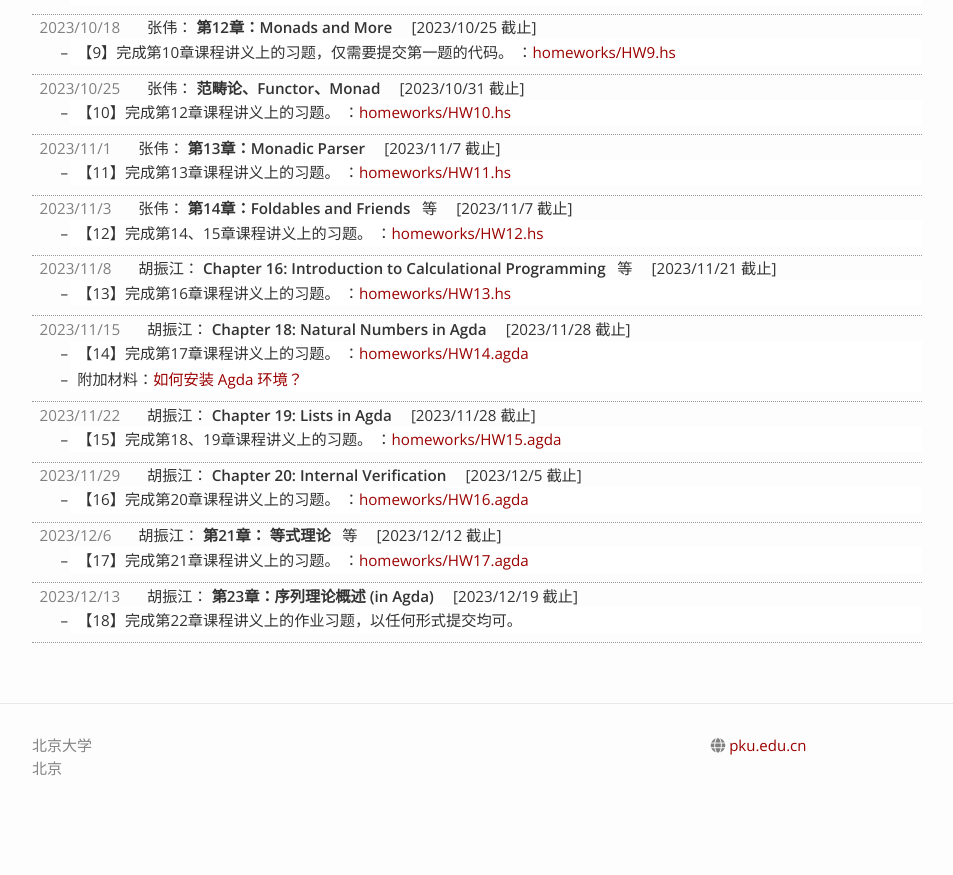
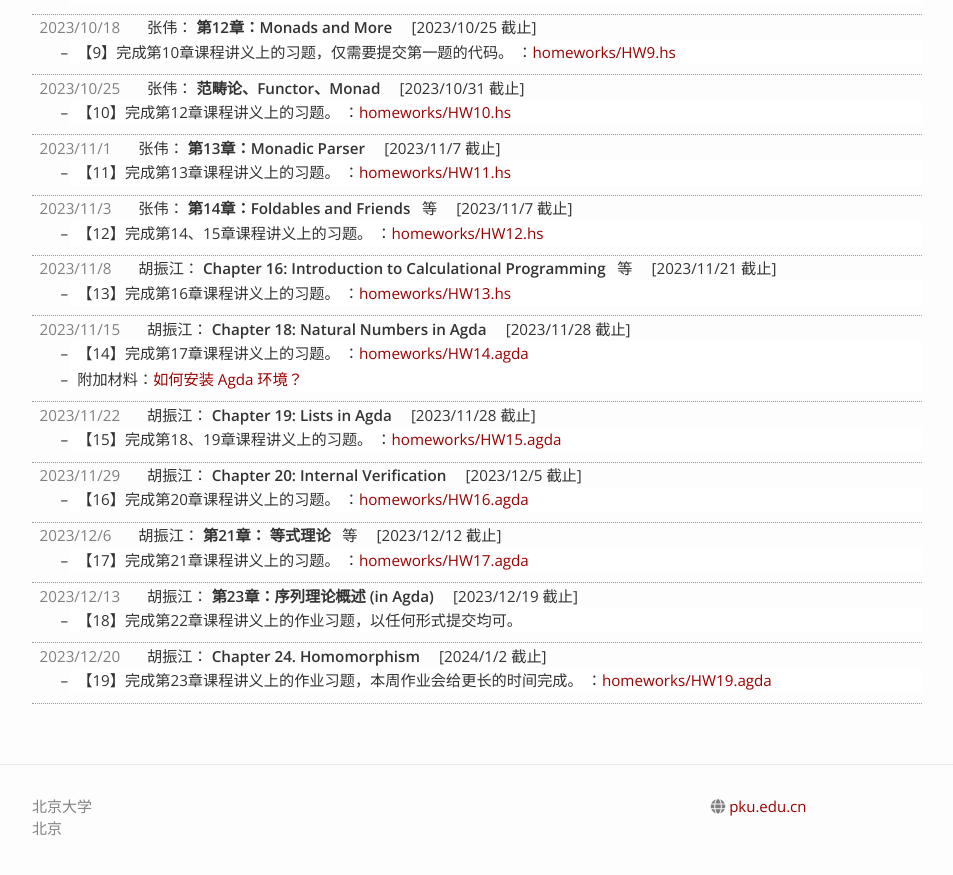
Before and after one commit to zhenjiang888/FP, a Jekyll site: the page built from 2023/assignments.md, in a window 1280 px wide and 900 px high, scrolled down 999 px. Shown: the top 875 px of the window, without its empty margins (163-1116 px from the left). Built offline with Jekyll 4.4.1, drawn with Linux system fonts in a browser that asks for light colours; nearby versions of some CDN libraries; before the commit the page ends 1838 px from its top, so only the background shows below that.

```diff
--- a/_data/_2023.yaml
+++ b/_data/_2023.yaml
@@ -211,5 +211,15 @@ lectures:
     descriptions:
     - text: 【18】完成第22章课程讲义上的作业习题，以任何形式提交均可。
     due: 2023/12/19
+- teacher: 胡振江
+  date: 2023/12/20
+  slides:
+  - title: "Chapter 24. Homomorphism"
+    link: Ch24.pdf
+  assignment:
+    descriptions:
+    - text: 【19】完成第23章课程讲义上的作业习题，本周作业会给更长的时间完成。
+      link: homeworks/HW19.agda
+    due: 2024/1/2
 
 updates: []
```
Also changed, not shown: 2 other files.
